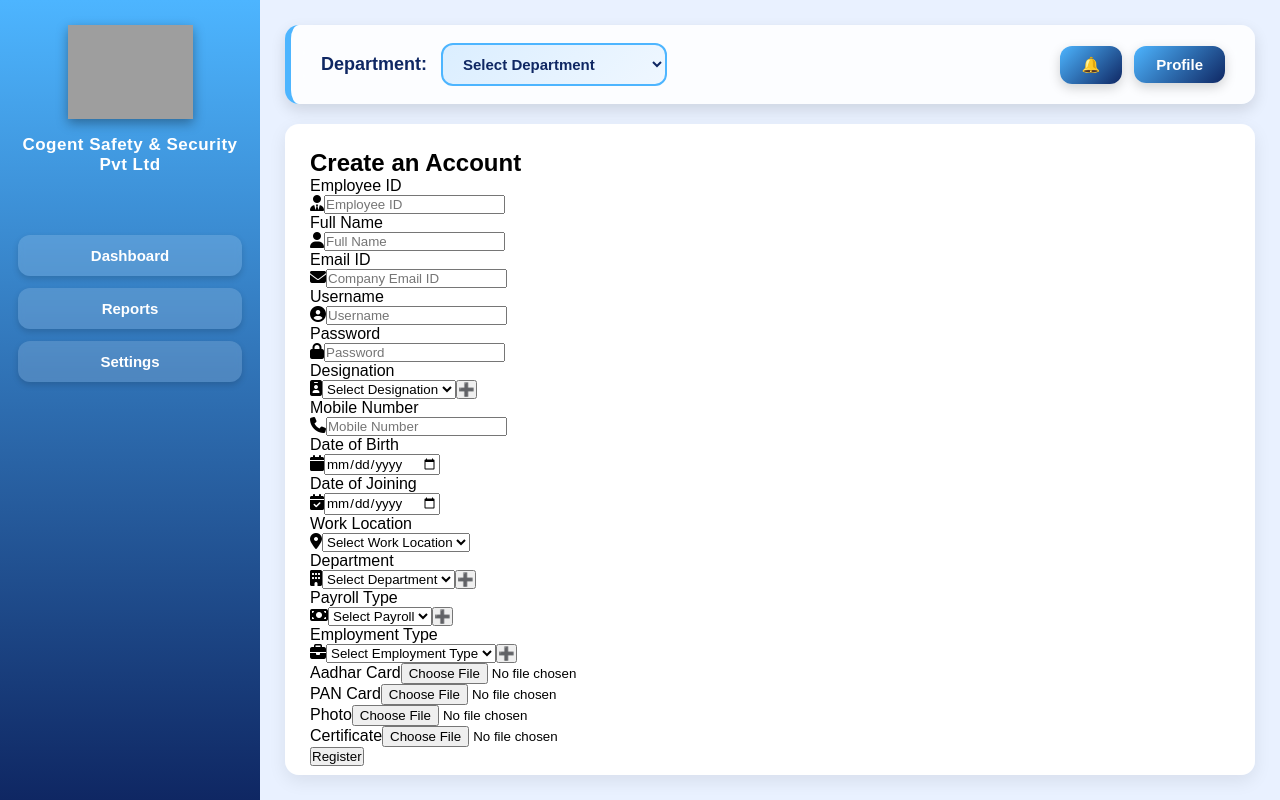
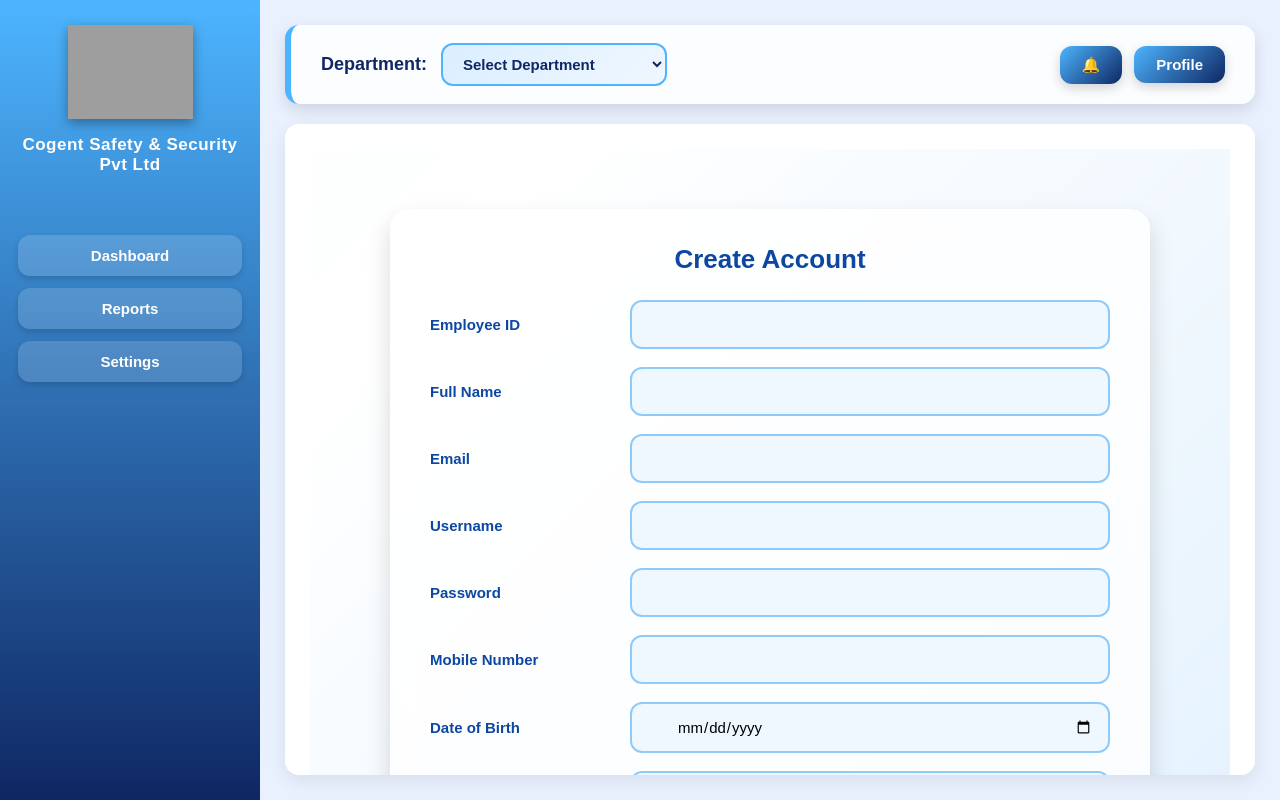
Before and after one commit to sanikachogale1804/CustomerRelationshipManagementFrontendReact, a React (Create React App) app: page /admin/settings/create-user in a window 1280 px wide. Built offline with nearby package versions, Linux system fonts and the light colour scheme; grey boxes are pictures that could not be loaded.

Commit message:
register pages changes

```diff
--- a/src/App.js
+++ b/src/App.js
@@ -37,7 +37,7 @@ function App() {
         <Route path="/leadForm" element={<LeadFom />} />
         <Route path="/lead/:leadId/update-status" element={<LeadStageUpdate />} />
         <Route path="/demo" element={<Demo1 />} />
-        <Route path="/register" element={<Register />} />
+        {/* <Route path="/register" element={<Register />} /> */}
         <Route path="/login" element={<Login />} />
         <Route path="/permission" element={<Permission />} />
         {/* <Route path="/quotationForm" element={<QuotationForm />} /> */}
--- a/src/components/CSS/Auth.module.css
+++ /dev/null
@@ -1,118 +0,0 @@
-* {
-  box-sizing: border-box;
-}
-
-.authPageBackground {
-  font-family: "Poppins", sans-serif;
-  background: linear-gradient(135deg, #e3f2fd, #ffffff, #bbdefb);
-  background-size: 300% 300%;
-  animation: bgMove 12s ease infinite;
-  display: flex;
-  justify-content: center;
-  align-items: center;
-  min-height: 100vh;
-}
-
-@keyframes bgMove {
-  0% { background-position: 0 50%; }
-  50% { background-position: 100% 50%; }
-  100% { background-position: 0 50%; }
-}
-
-.authWrapper {
-  width: 100%;
-  max-width: 800px;
-  padding: 20px;
-}
-
-.authCard {
-  background: #ffffffcc;
-  backdrop-filter: blur(12px);
-  padding: 30px 40px;
-  border-radius: 20px;
-  box-shadow: 0 12px 25px rgba(0,0,0,0.15);
-  animation: popUp 0.8s ease;
-}
-
-.authCard h2 {
-  text-align: center;
-  margin-bottom: 25px;
-  font-size: 26px;
-  color: #0d47a1;
-  font-weight: 700;
-}
-
-/* FORM ROW (Label Left + Input Right) */
-.formRow {
-  display: flex;
-  align-items: center;
-  margin-bottom: 18px;
-}
-
-.formRow label {
-  width: 200px;
-  font-size: 15px;
-  font-weight: 600;
-  color: #0d47a1;
-}
-
-/* Input Field Box */
-.inputBox {
-  position: relative;
-  flex: 1;
-}
-
-.inputBox input,
-.inputBox select {
-  width: 100%;
-  padding: 14px 15px 14px 45px;
-  font-size: 15px;
-  border-radius: 12px;
-  border: 2px solid #90caf9;
-  background: #f0f8ff;
-  outline: none;
-  transition: 0.3s;
-}
-
-.inputBox input:focus,
-.inputBox select:focus {
-  border-color: #42a5f5;
-  box-shadow: 0 0 10px rgba(66,165,245,0.4);
-  background: #ffffff;
-}
-
-/* ICON */
-.inputBox i {
-  position: absolute;
-  left: 15px;
-  top: 50%;
-  transform: translateY(-50%);
-  color: #42a5f5;
-  font-size: 16px;
-}
-
-/* Button */
-.authBtn {
-  width: 100%;
-  padding: 14px;
-  background: linear-gradient(135deg, #42a5f5, #1e88e5);
-  color: white;
-  font-weight: 700;
-  font-size: 16px;
-  border: none;
-  border-radius: 14px;
-  cursor: pointer;
-  margin-top: 20px;
-  transition: 0.3s;
-}
-
-.authBtn:hover {
-  transform: translateY(-2px);
-  box-shadow: 0px 8px 20px rgba(0,0,0,0.25);
-}
-
-/* Animation */
-@keyframes popUp {
-  from { transform: scale(0.85); opacity: 0; }
-  to { transform: scale(1); opacity: 1; }
-}
--- a/src/components/CSS/Register.css
+++ b/src/components/CSS/Register.css
@@ -1,116 +1,98 @@
-/* ---------- Global Styling ---------- */
+/* ================= GLOBAL RESET ================= */
 * {
   box-sizing: border-box;
-    margin: 0;
-    padding: 0;
 }
 
-.authPageBackground {
+/* ================= PAGE BACKGROUND ================= */
+.registerPageBg {
   font-family: "Poppins", sans-serif;
   background: linear-gradient(135deg, #e3f2fd, #ffffff, #bbdefb);
   background-size: 300% 300%;
   animation: bgMove 12s ease infinite;
 
-    min-height: 100vh;
-    display: flex;
-    justify-content: center;
-
-    align-items: flex-start;
-    overflow-y: auto;
-    padding: 40px 0;
+  width: 100%;
+  padding: 40px 0;   /* scroll ke liye space */
 }
 
+/* Background animation */
 @keyframes bgMove {
   0% { background-position: 0 50%; }
   50% { background-position: 100% 50%; }
   100% { background-position: 0 50%; }
 }
 
-/* ---------- Wrapper ---------- */
-.authWrapper {
+/* ================= WRAPPER ================= */
+.registerWrapper {
   width: 100%;
-    max-width: 600px;
+  max-width: 800px;
+  margin: 0 auto;
   padding: 20px;
-    display: flex;
-    flex-direction: column;
-    align-items: center;
 }
 
-/* ---------- Branding Section ---------- */
-.brandBox {
-    text-align: center;
-    margin-bottom: 25px;
-    animation: fadeDown 1s ease;
-}
-
-.brandLogo {
-    width: 100px;
-    height: 100px;
-    object-fit: contain;
-    margin-bottom: 10px;
-    border-radius: 15px;
-    box-shadow: 0 4px 12px rgba(0,0,0,0.2);
-}
-
-.companyName {
-    font-size: 26px;
-    font-weight: 700;
-    color: #0d47a1;
-    margin-bottom: 5px;
-}
-
-.tagline {
-    font-size: 14px;
-    color: #1e88e5;
-    font-style: italic;
-}
-
-/* ---------- Register Box ---------- */
-.authCard {
-    width: 100%;
-    padding: 35px 30px;
+/* ================= CARD ================= */
+.registerCard {
   background: #ffffffcc;
-    backdrop-filter: blur(10px);
+  backdrop-filter: blur(12px);
+  padding: 35px 40px;
   border-radius: 20px;
-    box-shadow: 0 12px 25px rgba(0, 0, 0, 0.15);
+  box-shadow: 0 12px 25px rgba(0,0,0,0.15);
   animation: popUp 0.8s ease;
 }
 
-.authCard h2 {
+@keyframes popUp {
+  from { transform: scale(0.85); opacity: 0; }
+  to { transform: scale(1); opacity: 1; }
+}
+
+.registerCard h2 {
   text-align: center;
   margin-bottom: 25px;
+  font-size: 26px;
   color: #0d47a1;
-    font-size: 24px;
+  font-weight: 700;
 }
 
-/* ---------- Input Fields ---------- */
-.inputGroup {
-    margin-bottom: 20px;
-    position: relative;
+/* ================= FORM ROW ================= */
+.registerRow {
+  display: flex;
+  align-items: center;
+  margin-bottom: 18px;
 }
 
-.inputGroup input,
-.inputGroup select {
+.registerRow label {
+  width: 200px;
+  font-size: 15px;
+  font-weight: 600;
+  color: #0d47a1;
+}
+
+/* ================= INPUT BOX ================= */
+.registerInputBox {
+  position: relative;
+  flex: 1;
+}
+
+.registerInputBox input,
+.registerInputBox select {
   width: 100%;
   padding: 14px 15px 14px 45px;
   font-size: 15px;
   border-radius: 12px;
   border: 2px solid #90caf9;
+  background: #f0f8ff;
   outline: none;
-    background: #f0f8ff;
   transition: 0.3s;
-    cursor: pointer;
 }
 
-.inputGroup input:focus,
-.inputGroup select:focus {
+.registerInputBox input:focus,
+.registerInputBox select:focus {
   border-color: #42a5f5;
   box-shadow: 0 0 10px rgba(66,165,245,0.4);
   background: #ffffff;
 }
 
 /* ICON */
-.inputGroup i {
+.registerInputBox i {
   position: absolute;
   left: 15px;
   top: 50%;
@@ -119,95 +101,51 @@
   font-size: 16px;
 }
 
-.inputGroup input::placeholder,
-.inputGroup select::placeholder {
-    color: #90a4ae;
+/* ================= ADD (+) BUTTON ================= */
+.registerAddBtn {
+  margin-left: 8px;
+  border: none;
+  background: #42a5f5;
+  color: white;
+  padding: 8px 10px;
+  border-radius: 8px;
+  cursor: pointer;
+  font-size: 14px;
 }
 
-/* ---------- Button ---------- */
-.authBtn {
+.registerAddBtn:hover {
+  background: #1e88e5;
+}
+
+/* ================= SUBMIT BUTTON ================= */
+.registerBtn {
   width: 100%;
   padding: 14px;
-    font-size: 16px;
   background: linear-gradient(135deg, #42a5f5, #1e88e5);
   color: white;
+  font-weight: 700;
+  font-size: 16px;
   border: none;
   border-radius: 14px;
   cursor: pointer;
-    font-weight: 600;
+  margin-top: 25px;
   transition: 0.3s;
-    position: relative;
-    overflow: hidden;
 }
 
-.authBtn:hover {
+.registerBtn:hover {
   transform: translateY(-2px);
   box-shadow: 0px 8px 20px rgba(0,0,0,0.25);
 }
 
-.authBtn:active::after {
-    content: "";
-    position: absolute;
-    width: 300%;
-    height: 300%;
-    left: 50%;
-    top: 50%;
-    background: rgba(255,255,255,0.4);
-    transform: translate(-50%, -50%) scale(0);
-    border-radius: 50%;
-    animation: ripple 0.6s ease-out;
+/* ================= RESPONSIVE ================= */
+@media (max-width: 768px) {
+  .registerRow {
+    flex-direction: column;
+    align-items: flex-start;
   }
 
-@keyframes ripple {
-    to { transform: translate(-50%, -50%) scale(1); opacity: 0; }
-}
-
-/* ---------- Redirect Link ---------- */
-.authLink {
-    margin-top: 18px;
-    text-align: center;
-    font-size: 14px;
-}
-
-.authLink a {
-    color: #1e88e5;
-    font-weight: 600;
-    text-decoration: none;
-}
-
-.authLink a:hover {
-    text-decoration: underline;
-}
-
-/* ---------- Animations ---------- */
-@keyframes popUp {
-    from { transform: scale(0.85); opacity: 0; }
-    to { transform: scale(1); opacity: 1; }
-}
-
-@keyframes fadeDown {
-    from { opacity: 0; transform: translateY(-20px); }
-    to { opacity: 1; transform: translateY(0); }
-}
-
-/* ---------- Responsive ---------- */
-@media (max-width: 768px) {
-    .authCard {
-        padding: 30px 25px;
+  .registerRow label {
+    width: 100%;
+    margin-bottom: 6px;
   }
 }
-
-@media (max-width: 480px) {
-    .authCard {
-        padding: 25px 20px;
-    }
-
-    .companyName {
-        font-size: 22px;
-    }
-
-    .brandLogo {
-        width: 80px;
-        height: 80px;
-    }
-}
--- a/src/components/User/Register.jsx
+++ b/src/components/User/Register.jsx
@@ -1,9 +1,8 @@
 import React, { useState } from "react";
-import styles from "../CSS/Register.css";
+import "../CSS/Register.css";
 import { registerUser } from "../services/userService";
 
 export default function Register() {
-  // Dynamic options
   const [designations, setDesignations] = useState(["HR", "Operations", "IT", "Finance"]);
   const [departments, setDepartments] = useState(["HR", "Operations", "IT", "Finance"]);
   const [payrolls, setPayrolls] = useState(["Monthly", "Weekly", "Daily"]);
@@ -25,251 +24,126 @@ export default function Register() {
     employmentType: "",
     aadharCard: null,
     panCard: null,
-    photo: null
+    photo: null,
+    certificate: null,
   });
 
   const handleChange = (e) => {
     const { name, value, files } = e.target;
-    if (files) {
-      setFormData({ ...formData, [name]: files[0] });
-    } else {
-      setFormData({ ...formData, [name]: value });
-    }
+    setFormData({ ...formData, [name]: files ? files[0] : value });
   };
 
+  const handleAddOption = (type) => {
+    const val = prompt(`Enter new ${type}`);
+    if (!val) return;
 
-  // Add new option dynamically
-  const handleAddOption = (type) => {
-    const newValue = prompt(`Enter new ${type}:`);
-    if (!newValue) return;
-
-    switch (type) {
-      case "Designation":
-        setDesignations([...designations, newValue]);
-        setFormData({ ...formData, designation: newValue });
-        break;
-      case "Department":
-        setDepartments([...departments, newValue]);
-        setFormData({ ...formData, department: newValue });
-        break;
-      case "Payroll":
-        setPayrolls([...payrolls, newValue]);
-        setFormData({ ...formData, payroll: newValue });
-        break;
-      case "Employment Type":
-        setEmploymentTypes([...employmentTypes, newValue]);
-        setFormData({ ...formData, employmentType: newValue });
-        break;
-      default:
-        break;
+    if (type === "Designation") {
+      setDesignations([...designations, val]);
+      setFormData({ ...formData, designation: val });
+    }
+    if (type === "Department") {
+      setDepartments([...departments, val]);
+      setFormData({ ...formData, department: val });
+    }
+    if (type === "Payroll") {
+      setPayrolls([...payrolls, val]);
+      setFormData({ ...formData, payroll: val });
+    }
+    if (type === "Employment Type") {
+      setEmploymentTypes([...employmentTypes, val]);
+      setFormData({ ...formData, employmentType: val });
     }
   };
 
   const handleSubmit = async (e) => {
     e.preventDefault();
-
     try {
-      const result = await registerUser(formData);
-      console.log("User Registered:", result);
+      await registerUser(formData);
       alert("User Registered Successfully!");
-      // Optionally, reset form
-      setFormData({
-        employeeId: "",
-        fullName: "",
-        email: "",
-        username: "",
-        password: "",
-        designation: "",
-        mobileNo: "",
-        dob: "",
-        doj: "",
-        workLocation: "",
-        department: "",
-        payroll: "",
-        employmentType: "",
-        aadharCard: null,
-        panCard: null,
-        photo: null,
-        certificate: null
-      });
-    } catch (error) {
-      console.error("Registration Error:", error);
-      alert("Failed to register user: " + (error.response?.data || error.message));
+    } catch (err) {
+      alert("Registration Failed");
     }
   };
 
-
   return (
-    <div className={styles.authPageBackground}>
-      <div className={styles.authWrapper}>
-        <div className={styles.authCard}>
-          <h2>Create an Account</h2>
+    <div className="registerPageBg">
+      <div className="registerWrapper">
+        <div className="registerCard">
+          <h2>Create Account</h2>
 
           <form onSubmit={handleSubmit}>
 
-            {/* Employee ID */}
-            <div className={styles.formRow}>
-              <label>Employee ID</label>
-              <div className={styles.inputBox}>
-                <i className="fa fa-user-tie"></i>
-                <input type="text" name="employeeId" placeholder="Employee ID" required onChange={handleChange} />
+            {/* TEXT INPUTS */}
+            {[
+              ["Employee ID", "employeeId"],
+              ["Full Name", "fullName"],
+              ["Email", "email"],
+              ["Username", "username"],
+              ["Password", "password"],
+              ["Mobile Number", "mobileNo"],
+            ].map(([label, name], i) => (
+              <div className="registerRow" key={i}>
+                <label>{label}</label>
+                <div className="registerInputBox">
+                  <input
+                    type={name === "password" ? "password" : "text"}
+                    name={name}
+                    onChange={handleChange}
+                    required
+                  />
+                </div>
               </div>
-            </div>
+            ))}
 
-            {/* Full Name */}
-            <div className={styles.formRow}>
-              <label>Full Name</label>
-              <div className={styles.inputBox}>
-                <i className="fa fa-user"></i>
-                <input type="text" name="fullName" placeholder="Full Name" required onChange={handleChange} />
+            {/* DATE INPUTS */}
+            {[
+              ["Date of Birth", "dob"],
+              ["Date of Joining", "doj"],
+            ].map(([label, name], i) => (
+              <div className="registerRow" key={i}>
+                <label>{label}</label>
+                <div className="registerInputBox">
+                  <input type="date" name={name} onChange={handleChange} required />
+                </div>
               </div>
-            </div>
+            ))}
 
-            {/* Email */}
-            <div className={styles.formRow}>
-              <label>Email ID</label>
-              <div className={styles.inputBox}>
-                <i className="fa fa-envelope"></i>
-                <input type="email" name="email" placeholder="Company Email ID" required onChange={handleChange} />
+            {/* SELECT WITH PLUS */}
+            {[
+              ["Designation", "designation", designations],
+              ["Department", "department", departments],
+              ["Payroll", "payroll", payrolls],
+              ["Employment Type", "employmentType", employmentTypes],
+            ].map(([label, name, list], i) => (
+              <div className="registerRow" key={i}>
+                <label>{label}</label>
+                <div className="registerInputBox">
+                  <select name={name} onChange={handleChange} required>
+                    <option value="">Select</option>
+                    {list.map((v, idx) => (
+                      <option key={idx}>{v}</option>
+                    ))}
+                  </select>
+                  <button
+                    type="button"
+                    className="registerAddBtn"
+                    onClick={() => handleAddOption(label)}
+                  >
+                    +
+                  </button>
+                </div>
               </div>
-            </div>
+            ))}
 
-            {/* Username */}
-            <div className={styles.formRow}>
-              <label>Username</label>
-              <div className={styles.inputBox}>
-                <i className="fa fa-user-circle"></i>
-                <input type="text" name="username" placeholder="Username" required onChange={handleChange} />
+            {/* FILE UPLOADS */}
+            {["aadharCard", "panCard", "photo", "certificate"].map((f, i) => (
+              <div className="registerRow" key={i}>
+                <label>{f.toUpperCase()}</label>
+                <input type="file" name={f} onChange={handleChange} />
               </div>
-            </div>
+            ))}
 
-            {/* Password */}
-            <div className={styles.formRow}>
-              <label>Password</label>
-              <div className={styles.inputBox}>
-                <i className="fa fa-lock"></i>
-                <input type="password" name="password" placeholder="Password" required onChange={handleChange} />
-              </div>
-            </div>
-
-            {/* Designation with plus button */}
-            <div className={styles.formRow}>
-              <label>Designation</label>
-              <div className={styles.inputBox}>
-                <i className="fa fa-id-badge"></i>
-                <select name="designation" value={formData.designation} onChange={handleChange} required>
-                  <option value="">Select Designation</option>
-                  {designations.map((d, idx) => <option key={idx} value={d}>{d}</option>)}
-                </select>
-                <button type="button" className={styles.addBtn} onClick={() => handleAddOption("Designation")}>➕</button>
-              </div>
-            </div>
-
-            {/* Mobile */}
-            <div className={styles.formRow}>
-              <label>Mobile Number</label>
-              <div className={styles.inputBox}>
-                <i className="fa fa-phone"></i>
-                <input type="number" name="mobileNo" placeholder="Mobile Number" required onChange={handleChange} />
-              </div>
-            </div>
-
-            {/* DOB */}
-            <div className={styles.formRow}>
-              <label>Date of Birth</label>
-              <div className={styles.inputBox}>
-                <i className="fa fa-calendar"></i>
-                <input type="date" name="dob" required onChange={handleChange} />
-              </div>
-            </div>
-
-            {/* DOJ */}
-            <div className={styles.formRow}>
-              <label>Date of Joining</label>
-              <div className={styles.inputBox}>
-                <i className="fa fa-calendar-check"></i>
-                <input type="date" name="doj" required onChange={handleChange} />
-              </div>
-            </div>
-
-            {/* Work Location */}
-            <div className={styles.formRow}>
-              <label>Work Location</label>
-              <div className={styles.inputBox}>
-                <i className="fa fa-map-marker-alt"></i>
-                <select name="workLocation" value={formData.workLocation} onChange={handleChange} required>
-                  <option value="">Select Work Location</option>
-                  <option>Mumbai</option>
-                  <option>Hyderabad</option>
-                  <option>Delhi</option>
-                  <option>Bangalore</option>
-                </select>
-              </div>
-            </div>
-
-            {/* Department with plus button */}
-            <div className={styles.formRow}>
-              <label>Department</label>
-              <div className={styles.inputBox}>
-                <i className="fa fa-building"></i>
-                <select name="department" value={formData.department} onChange={handleChange} required>
-                  <option value="">Select Department</option>
-                  {departments.map((d, idx) => <option key={idx} value={d}>{d}</option>)}
-                </select>
-                <button type="button" className={styles.addBtn} onClick={() => handleAddOption("Department")}>➕</button>
-              </div>
-            </div>
-
-            {/* Payroll with plus */}
-            <div className={styles.formRow}>
-              <label>Payroll Type</label>
-              <div className={styles.inputBox}>
-                <i className="fa fa-money-bill"></i>
-                <select name="payroll" value={formData.payroll} onChange={handleChange} required>
-                  <option value="">Select Payroll</option>
-                  {payrolls.map((p, idx) => <option key={idx} value={p}>{p}</option>)}
-                </select>
-                <button type="button" className={styles.addBtn} onClick={() => handleAddOption("Payroll")}>➕</button>
-              </div>
-            </div>
-
-            {/* Employment Type with plus */}
-            <div className={styles.formRow}>
-              <label>Employment Type</label>
-              <div className={styles.inputBox}>
-                <i className="fa fa-briefcase"></i>
-                <select name="employmentType" value={formData.employmentType} onChange={handleChange} required>
-                  <option value="">Select Employment Type</option>
-                  {employmentTypes.map((e, idx) => <option key={idx} value={e}>{e}</option>)}
-                </select>
-                <button type="button" className={styles.addBtn} onClick={() => handleAddOption("Employment Type")}>➕</button>
-              </div>
-            </div>
-
-            {/* File uploads */}
-            <div className={styles.formRow}>
-              <label>Aadhar Card</label>
-              <input type="file" name="aadharCard" accept=".pdf,.jpg,.png" onChange={handleChange} />
-            </div>
-
-            <div className={styles.formRow}>
-              <label>PAN Card</label>
-              <input type="file" name="panCard" accept=".pdf,.jpg,.png" onChange={handleChange} />
-            </div>
-
-            <div className={styles.formRow}>
-              <label>Photo</label>
-              <input type="file" name="photo" accept=".jpg,.png" onChange={handleChange} />
-            </div>
-
-            <div className={styles.formRow}>
-              <label>Certificate</label>
-              <input type="file" name="certificate" accept=".pdf,.jpg,.png" onChange={handleChange}/>
-
-            </div>
-
-            {/* Submit */}
-            <button type="submit" className={styles.authBtn}>Register</button>
+            <button className="registerBtn">Register</button>
           </form>
         </div>
       </div>
```
Lines whose indentation alone changed are shown as unchanged.
